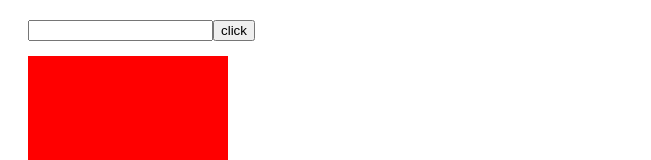
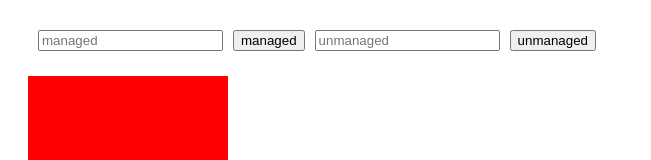
Before and after one commit to obkin/react-ts, a React (Create React App) app: page / in a window 1280 px wide. Shown: the top 160 px of the page, without its empty margins (0-651 px from the left). Built offline with nearby package versions, Linux system fonts and the light colour scheme; no server answers.

Commit message:
Reference types

```diff
--- a/src/components/EventsExample.tsx
+++ b/src/components/EventsExample.tsx
@@ -1,8 +1,9 @@
-import React, { FC, useState } from 'react';
+import React, { FC, useRef, useState } from 'react';
 
 const EventsExample: FC = () => {
     const [value, setValue] = useState<string>('');
     const [drug, setDrug] = useState<boolean>(false);
+    const inputRef = useRef<HTMLInputElement>(null);
 
     const changeHandler = (e: React.ChangeEvent<HTMLInputElement>) => {
         setValue(e.target.value);
@@ -12,6 +13,11 @@ const EventsExample: FC = () => {
         e.preventDefault();
         console.log(value);
     }
+
+    const clickHandlerRef = (e: React.MouseEvent<HTMLButtonElement>) => {
+        console.log(inputRef.current?.value);
+    }
+
 
     const dragHandler = (e: React.DragEvent<HTMLDivElement>) => {
         e.preventDefault();
@@ -35,8 +41,10 @@ const EventsExample: FC = () => {
 
     return (
         <div style={{ margin: '20px' }}>
-            <input value={value} onChange={changeHandler} type="text" />
-            <button onClick={clickHandler}>click</button>
+            <input value={value} onChange={changeHandler} type="text" placeholder='managed' style={{ margin: '10px' }} />
+            <button onClick={clickHandler}>managed</button>
+            <input ref={inputRef} type="text" placeholder='unmanaged' style={{ margin: '10px' }} />
+            <button onClick={clickHandlerRef}>unmanaged</button>
             <div draggable onDrag={dragHandler} style={{ width: '200px', height: '200px', background: 'red', marginTop: '15px' }}></div>
             <div
                 onDrop={dropHandler}
```
